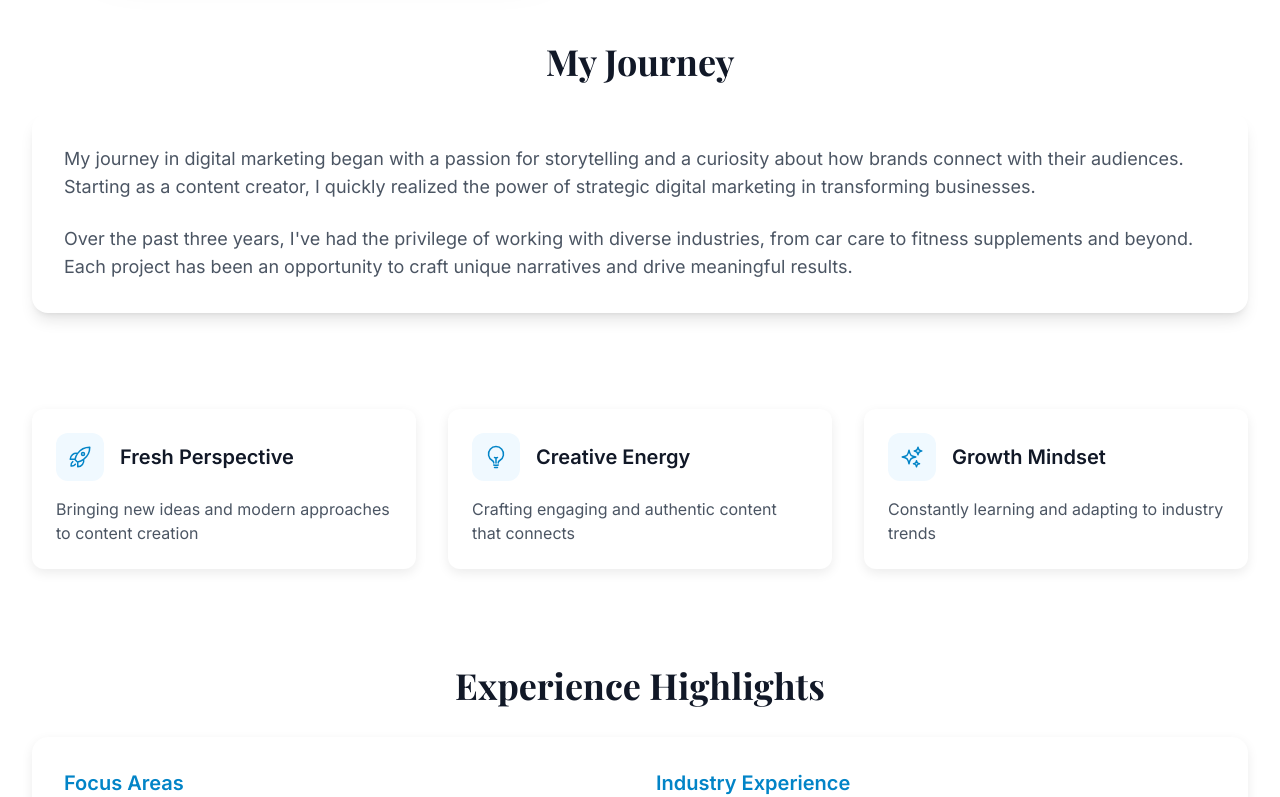
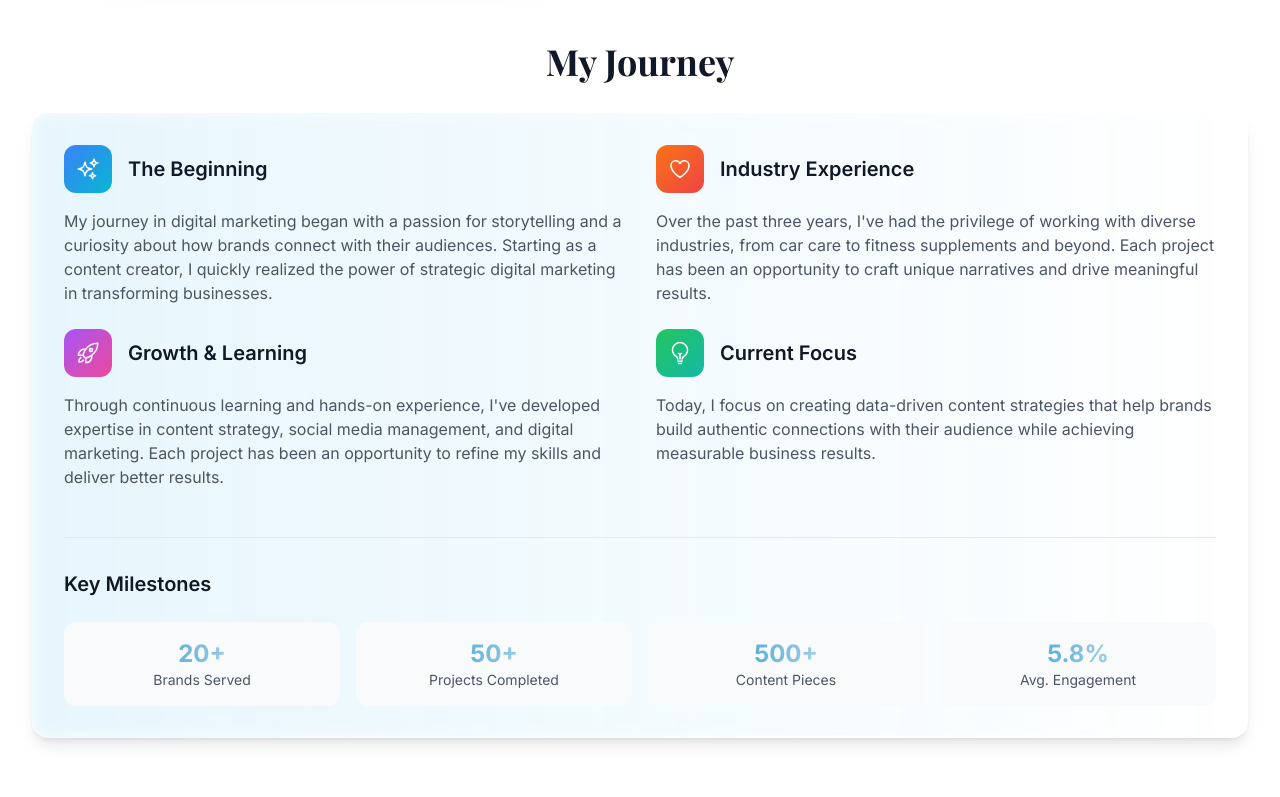
Before and after one commit to YoussefAbdelmaksod1/Abdelrahman-s_portfolio, a Next.js app: page /about in a window 1280 px wide. Shown: the part 909-1706 px from the top of the page. Built offline with nearby package versions, Linux system fonts and the light colour scheme; a web font is replaced by a local one.

Commit message:
next versio2n

```diff
--- a/src/app/about/page.tsx
+++ b/src/app/about/page.tsx
@@ -183,14 +183,88 @@ export default function AboutPage() {
                 viewport={{ once: true }}
               >
                 <h2 className="heading-2 mb-8 text-center">My Journey</h2>
-                <div className="bg-white dark:bg-gray-800 rounded-2xl p-8 shadow-lg">
-                  <div className="space-y-6 text-lg text-gray-600 dark:text-gray-300">
-                    <p>
-                      My journey in digital marketing began with a passion for storytelling and a curiosity about how brands connect with their audiences. Starting as a content creator, I quickly realized the power of strategic digital marketing in transforming businesses.
-                    </p>
-                    <p>
-                      Over the past three years, I've had the privilege of working with diverse industries, from car care to fitness supplements and beyond. Each project has been an opportunity to craft unique narratives and drive meaningful results.
-                    </p>
+                <div className="bg-white dark:bg-gray-800 rounded-2xl p-8 shadow-lg relative overflow-hidden">
+                  <div className="absolute -inset-0.5 bg-gradient-to-r from-primary-500/20 to-secondary-500/20 rounded-2xl blur opacity-50" />
+                  <div className="relative">
+                    <div className="grid md:grid-cols-2 gap-8">
+                      <div className="space-y-6">
+                        <div className="relative">
+                          <div className="flex items-center gap-4 mb-4">
+                            <div className="p-3 rounded-xl bg-gradient-to-br from-blue-500 to-cyan-500">
+                              <SparklesIcon className="h-6 w-6 text-white" />
+                            </div>
+                            <h3 className="text-xl font-semibold text-gray-900 dark:text-white">The Beginning</h3>
+                          </div>
+                          <p className="text-gray-600 dark:text-gray-300">
+                            My journey in digital marketing began with a passion for storytelling and a curiosity about how brands connect with their audiences. Starting as a content creator, I quickly realized the power of strategic digital marketing in transforming businesses.
+                          </p>
+                        </div>
+                        <div className="relative">
+                          <div className="flex items-center gap-4 mb-4">
+                            <div className="p-3 rounded-xl bg-gradient-to-br from-purple-500 to-pink-500">
+                              <RocketLaunchIcon className="h-6 w-6 text-white" />
+                            </div>
+                            <h3 className="text-xl font-semibold text-gray-900 dark:text-white">Growth & Learning</h3>
+                          </div>
+                          <p className="text-gray-600 dark:text-gray-300">
+                            Through continuous learning and hands-on experience, I've developed expertise in content strategy, social media management, and digital marketing. Each project has been an opportunity to refine my skills and deliver better results.
+                          </p>
+                        </div>
+                      </div>
+                      <div className="space-y-6">
+                        <div className="relative">
+                          <div className="flex items-center gap-4 mb-4">
+                            <div className="p-3 rounded-xl bg-gradient-to-br from-orange-500 to-red-500">
+                              <HeartIcon className="h-6 w-6 text-white" />
+                            </div>
+                            <h3 className="text-xl font-semibold text-gray-900 dark:text-white">Industry Experience</h3>
+                          </div>
+                          <p className="text-gray-600 dark:text-gray-300">
+                            Over the past three years, I've had the privilege of working with diverse industries, from car care to fitness supplements and beyond. Each project has been an opportunity to craft unique narratives and drive meaningful results.
+                          </p>
+                        </div>
+                        <div className="relative">
+                          <div className="flex items-center gap-4 mb-4">
+                            <div className="p-3 rounded-xl bg-gradient-to-br from-green-500 to-teal-500">
+                              <LightBulbIcon className="h-6 w-6 text-white" />
+                            </div>
+                            <h3 className="text-xl font-semibold text-gray-900 dark:text-white">Current Focus</h3>
+                          </div>
+                          <p className="text-gray-600 dark:text-gray-300">
+                            Today, I focus on creating data-driven content strategies that help brands build authentic connections with their audience while achieving measurable business results.
+                          </p>
+                        </div>
+                      </div>
+                    </div>
+
+                    {/* Key Milestones */}
+                    <div className="mt-12 pt-8 border-t border-gray-200 dark:border-gray-700">
+                      <h3 className="text-xl font-semibold text-gray-900 dark:text-white mb-6">Key Milestones</h3>
+                      <div className="grid grid-cols-2 md:grid-cols-4 gap-4">
+                        {[
+                          { label: "Brands Served", value: "20+" },
+                          { label: "Projects Completed", value: "50+" },
+                          { label: "Content Pieces", value: "500+" },
+                          { label: "Avg. Engagement", value: "5.8%" }
+                        ].map((milestone, index) => (
+                          <motion.div
+                            key={milestone.label}
+                            className="bg-gray-50 dark:bg-gray-700/50 p-4 rounded-xl text-center"
+                            initial={{ opacity: 0, y: 20 }}
+                            whileInView={{ opacity: 1, y: 0 }}
+                            viewport={{ once: true }}
+                            transition={{ delay: index * 0.1 }}
+                          >
+                            <div className="text-2xl font-bold bg-gradient-to-r from-primary-600 to-secondary-600 bg-clip-text text-transparent">
+                              {milestone.value}
+                            </div>
+                            <div className="text-sm text-gray-600 dark:text-gray-400">
+                              {milestone.label}
+                            </div>
+                          </motion.div>
+                        ))}
+                      </div>
+                    </div>
                   </div>
                 </div>
               </motion.div>
--- a/src/app/portfolio/page.tsx
+++ b/src/app/portfolio/page.tsx
@@ -429,6 +429,8 @@ export default function ProjectsPage() {
                       </div>
                     </div>
 
+                    {brand.insights && (
+                      <>
                         <div className="grid grid-cols-2 gap-4 mb-6">
                           <div className="bg-white dark:bg-gray-800 p-3 rounded-lg">
                             <div className="text-lg font-semibold text-primary-600 dark:text-primary-400">
@@ -462,6 +464,8 @@ export default function ProjectsPage() {
                             <div className="text-xs text-gray-500 dark:text-gray-400">Shares</div>
                           </div>
                         </div>
+                      </>
+                    )}
                   </div>
                 </motion.div>
               ))}
@@ -628,7 +632,6 @@ export default function ProjectsPage() {
                               {/* Image Overlay */}
                               <div className="absolute inset-0 bg-gradient-to-t from-gray-900/5 to-transparent opacity-0 group-hover:opacity-100 transition-opacity duration-500 z-20" />
                             </div>
-                          </div>
 
                             {/* Content Image */}
                             <div className="relative overflow-hidden rounded-xl bg-gradient-to-br from-gray-100 to-gray-50 dark:from-gray-800 dark:to-gray-900 shadow-sm">
@@ -654,6 +657,7 @@ export default function ProjectsPage() {
                                 </div>
                                 {/* Image Overlay */}
                                 <div className="absolute inset-0 bg-gradient-to-t from-gray-900/5 to-transparent opacity-0 group-hover:opacity-100 transition-opacity duration-500 z-20" />
+                              </div>
                             </div>
                           </div>
                         </div>
```
Lines whose indentation alone changed are shown as unchanged.
